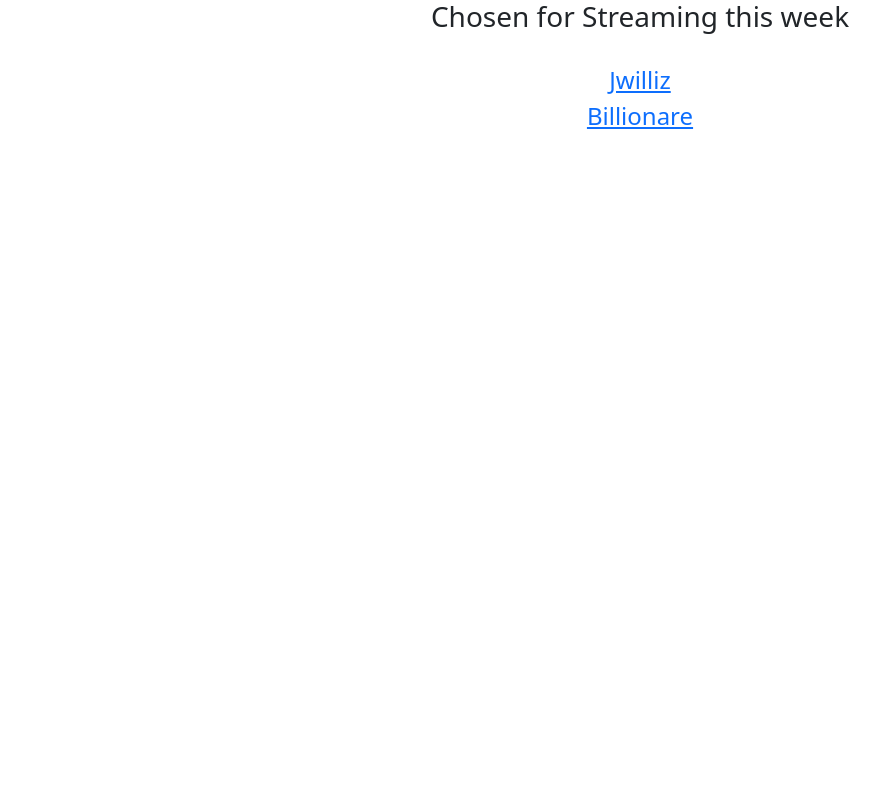
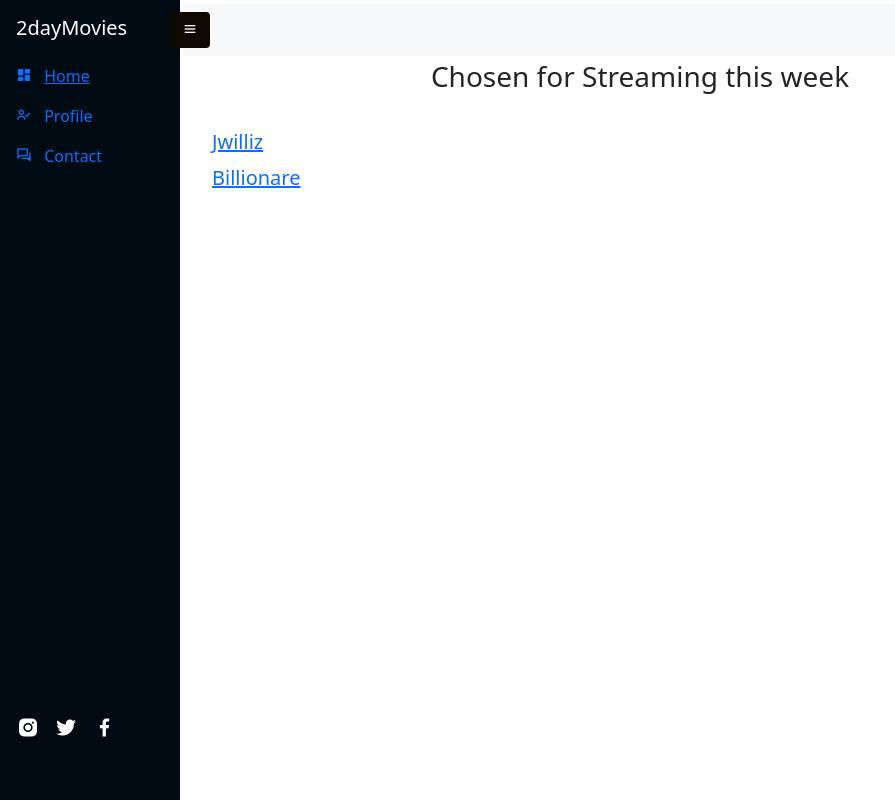
Before and after one commit to stevey52/Project_movie, a Django app: page /episode_weekly in a window 1280 px wide. Shown: the whole page, without its empty margins (0-895 px from the left). Run offline with Django 3.2, Linux system fonts and the light colour scheme; data comes from the database, SQL or seed files in the repository; both versions use the stored data as it was after the commit.

Commit message:
sidebar Nav

```diff
--- a/static/css/stream.css
+++ b/static/css/stream.css
@@ -2,6 +2,12 @@
 h4 a:hover{
   color: red;
 }
+
+h4 a{
+  font-size: 20px;
+  padding-left: 130px;
+}
+
 
 .modal-dialog {
       max-width: 800px;
--- /dev/null
+++ b/static/css/style.css
@@ -0,0 +1,49 @@
+* {
+  margin: 0;
+  padding: 0;
+  box-sizing: border-box;
+}
+
+body {
+  min-height: 100vh;
+  background-color: #fff;
+}
+
+.side-navbar {
+  width: 180px;
+  height: 100%;
+  position: fixed;
+  margin-left: -300px;
+  background-color: #010b13;
+  transition: 0.5s;
+}
+
+.nav-link:active,
+.nav-link:focus,
+.nav-link:hover {
+  background-color: #ffffff26;
+}
+
+.my-container {
+  transition: 0.4s;
+}
+
+.active-nav {
+  margin-left: 0;
+}
+
+/* for main section */
+.active-cont {
+  margin-left: 180px;
+}
+
+#menu-btn {
+  background-color: #100901;
+  color: #fff;
+  margin-left: -62px;
+}
+
+.my-container input {
+  border-radius: 2rem;
+  padding: 2px 20px;
+}
--- a/static/java/stream.js
+++ b/static/java/stream.js
@@ -1,38 +1,9 @@
-$(document).ready(function() {
+// toggle the sidebar Nav to to hide on click
 
-// Gets the video src from the data-src on each button
-
-var $videoSrc;
-$('.video-btn').click(function() {
-    $videoSrc = $(this).data( "src" );
+var menu_btn = document.querySelector("#menu-btn");
+var sidebar = document.querySelector("#sidebar");
+var container = document.querySelector(".my-container");
+menu_btn.addEventListener("click", () => {
+  sidebar.classList.toggle("active-nav");
+  container.classList.toggle("active-cont");
 });
-console.log($videoSrc);
-
-
-
-// when the modal is opened autoplay it
-$('#myModal').on('shown.bs.modal', function (e) {
-
-// set the video src to autoplay and not to show related video. Youtube related video is like a box of chocolates... you never know what you're gonna get
-$("#video").attr('src',$videoSrc + "?autoplay=1&amp;modestbranding=1&amp;showinfo=0" );
-})
-
-
-
-// stop playing the youtube video when I close the modal
-$('#myModal').on('hide.bs.modal', function (e) {
-    // a poor man's stop video
-    $("#video").attr('src',$videoSrc);
-})
-
-
-
-
-
-
-// document ready
-});
-
-
-
-Resources
--- a/templates/stream.html
+++ b/templates/stream.html
@@ -10,21 +10,64 @@
   <link href="https://cdn.jsdelivr.net/npm/bootstrap@5.1.3/dist/css/bootstrap.min.css" rel="stylesheet" integrity="sha384-1BmE4kWBq78iYhFldvKuhfTAU6auU8tT94WrHftjDbrCEXSU1oBoqyl2QvZ6jIW3" crossorigin="anonymous">
   <script src="https://cdn.jsdelivr.net/npm/bootstrap@5.1.3/dist/js/bootstrap.bundle.min.js" integrity="sha384-ka7Sk0Gln4gmtz2MlQnikT1wXgYsOg+OMhuP+IlRH9sENBO0LRn5q+8nbTov4+1p" crossorigin="anonymous"></script>
 
-<link rel="stylesheet" href="{% static 'css/stream.css' %}">
+  <!-- custom css -->
+  <link rel="stylesheet" href="{% static 'css/style.css' %}" />
+  <link rel="stylesheet" href="{% static 'css/stream.css' %}">
+
+  <!-- BOX ICONS CSS-->
+  <link href="https://cdn.jsdelivr.net/npm/boxicons@2.0.5/css/boxicons.min.css" rel="stylesheet"/>
+
 </head>
 <body>
 
+  <!-- Side-Nav -->
+  <div class="side-navbar active-nav d-flex justify-content-between flex-wrap flex-column" id="sidebar">
+    <ul class="nav flex-column text-white w-100">
+      <a href="#" class="nav-link h5 text-white my-2">2dayMovies</a>
+      <li href="" class="nav-link">
+        <i class="bx bxs-dashboard"></i>
+        <span class="mx-2"><a href="{% url 'homeView'%}">Home</a></span>
+      </li>
+      <li href="#" class="nav-link">
+        <i class="bx bx-user-check"></i>
+        <span class="mx-2">Profile</span>
+      </li>
+      <li href="#" class="nav-link">
+        <i class="bx bx-conversation"></i>
+        <span class="mx-2">Contact</span>
+      </li>
+    </ul>
 
+    <span href="#" class="nav-link h4 w-100 mb-5">
+      <a href=""><i class="bx bxl-instagram-alt text-white"></i></a>
+      <a href=""><i class="bx bxl-twitter px-2 text-white"></i></a>
+      <a href=""><i class="bx bxl-facebook text-white"></i></a>
+    </span>
+  </div>
+
+  <!-- Main Wrapper -->
+  <div class="p-1 my-container active-cont">
+
+    <nav class="navbar top-navbar navbar-light bg-light px-5">
+      <a class="btn border-0" id="menu-btn"><i class="bx bx-menu"></i></a>
+    </nav>
+    <!--End Top Nav -->
+  </div>
+
+
+
+<div class="container">
 <center>
   <h3>Chosen for Streaming this week</h3>
+</center>
 
   <br>
 
   {% for i in object_list %}
-  <h4 data-bs-toggle="modal" data-bs-target="#myModal"><a href="#">{{i.title}}</a></h4>
+  <h4 data-bs-toggle="modal" data-bs-target="#myModal{{i}}"><a href="#">{{i.title}}</a></h4>
 
   <!-- Modal -->
-  <div class="modal fade" id="myModal" tabindex="-1" role="dialog" aria-labelledby="exampleModalLabel" aria-hidden="true">
+  <div class="modal fade" id="myModal{{i}}" tabindex="-1" role="dialog" aria-labelledby="exampleModalLabel" aria-hidden="true">
     <div class="modal-dialog" role="document">
       <div class="modal-content">
         <div class="modal-body">
@@ -37,16 +80,19 @@
             </video>
         </div>
         </div>
+        <div class="modal-footer">
+        <button type="button" class="btn btn-secondary" data-bs-dismiss="modal">Close</button>
+      </div>
       </div>
     </div>
   </div>
 
   {% endfor %}
-</center>
+
+</div>
 
 
-<script src="{% static 'java/stream.js' %}" type="text/javascript">
+<script src="{% static 'java/stream.js' %}" type="text/javascript"></script>
 
-</script>
 </body>
 </html>
```
Also changed, not shown: db.sqlite3, 1 other file.
